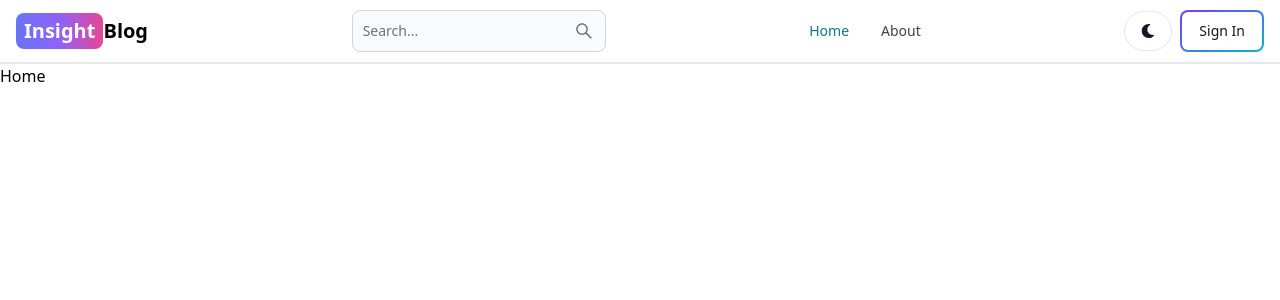
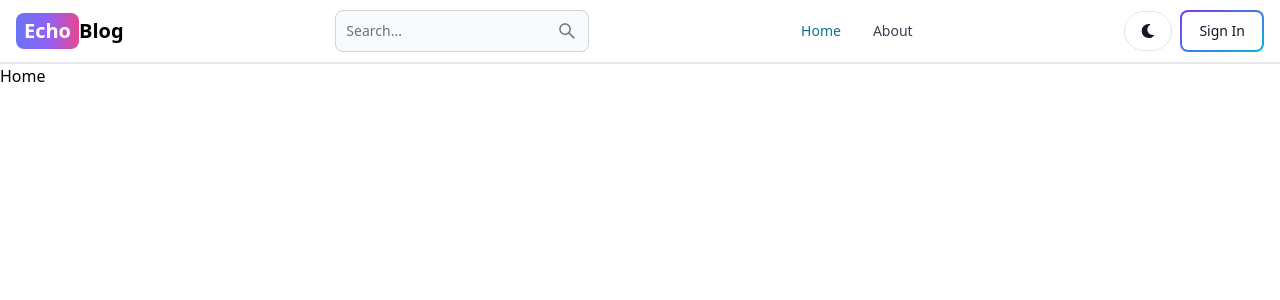
Before and after one commit to amitchahar9837/Blog-Application, a React (Vite) app in the folder client/: page / in a window 1280 px wide. Shown: the top 300 px of the page. Built offline with nearby package versions, Linux system fonts and the light colour scheme.

Commit message:
Some changes in logo

```diff
--- a/client/src/components/Header.jsx
+++ b/client/src/components/Header.jsx
@@ -11,7 +11,7 @@ const Header = () => {
         className="self-center whitespace-nowrap text-sm sm:text-xl font-semibold dark:text-white flex items-center"
       >
         <span className="px-2 py-1 bg-gradient-to-r from from-indigo-500 via-purple-500 to-pink-500 rounded-lg text-white flex items-center">
-          Insight
+          Echo
         </span>
         Blog
       </Link>
```
